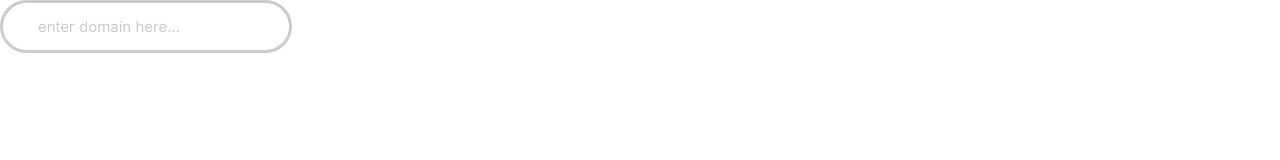
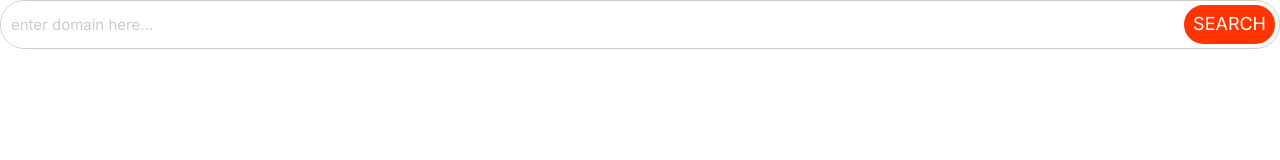
Before and after one commit to Erichuang007/html-execercise---eric, a plain HTML site: page index.html in a window 1280 px wide. Drawn offline with Linux system fonts and the light colour scheme.

Commit message:
define the searching bar

```diff
--- a/css/style.css
+++ b/css/style.css
@@ -6,6 +6,8 @@
   --color-accent: #ff3400;
   --color-headings: #1b0760;
   --color-body: #918ca4;
+  --color-border: #ccc;
+  --border-radius: 30px;
 }
 /* accent强调 */
 /* typegraphy SET */
@@ -87,7 +89,7 @@ a {
 
 /* Badges */
 .badge {
-  border-radius: 20px;
+  border-radius: var(--border-radius);
   font-size: 2rem;
   font-weight: 600;
   font-weight: bold;
@@ -169,9 +171,17 @@ a {
 }
 
 /* INPUT */
+.btn {
+  border: 3px solid var(--color-accent);
+  border-radius: var(--border-radius);
+  background-color: var(--color-accent);
+  color: white;
+  text-transform: uppercase;
+}
+
 .input {
-  border-radius: 30px;
-  border: 3px solid #ccc;
+  border-radius: var(--border-radius);
+  border: 3px solid var(--color-border);
   color: var(--color-headings);
   font-size: 2rem;
   outline: 0;
@@ -182,6 +192,22 @@ a {
   color: #cdcbcd;
 }
 
+.input-group {
+  border: 1px solid var(--color-border);
+  border-radius: var(--border-radius);
+  display: flex;
+}
+
+.input-group .input {
+  border: 0;
+  flex-grow: 1;
+  padding: 1.5rem 1rem;
+}
+
+.input-group .btn {
+  margin: 4px;
+}
+
 @media screen and (min-width: 1024px) {
   .input {
     font-size: 1.5rem;
--- a/index.html
+++ b/index.html
@@ -13,6 +13,9 @@
     <title>Document</title>
 </head>
 <body>
-    <input class="input" type="text" name="" id="" placeholder="enter domain here...">
+    <div class="input-group">
+        <input class="input" type="text" name="" id="" placeholder="enter domain here...">
+        <button class="btn btn--accent">Search</button>
+    </div>
 </body>
 </html>
```
Also changed, not shown: components/links.html (+2 -0 lines).
